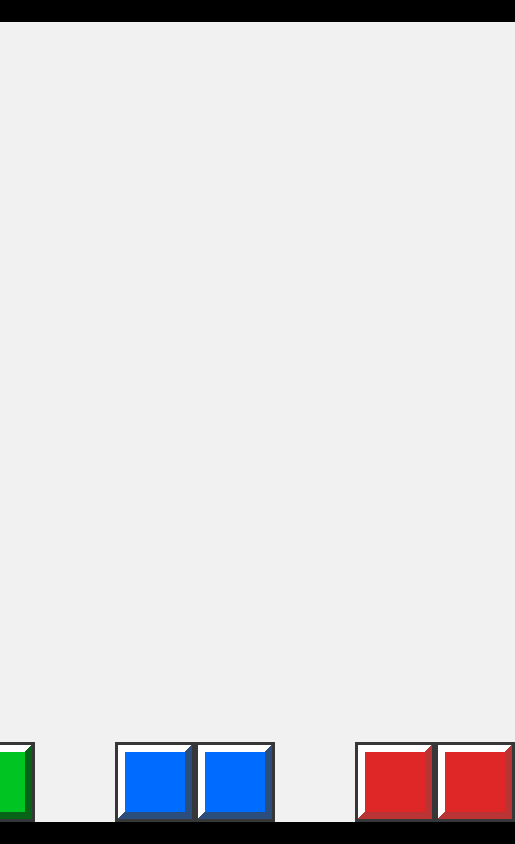
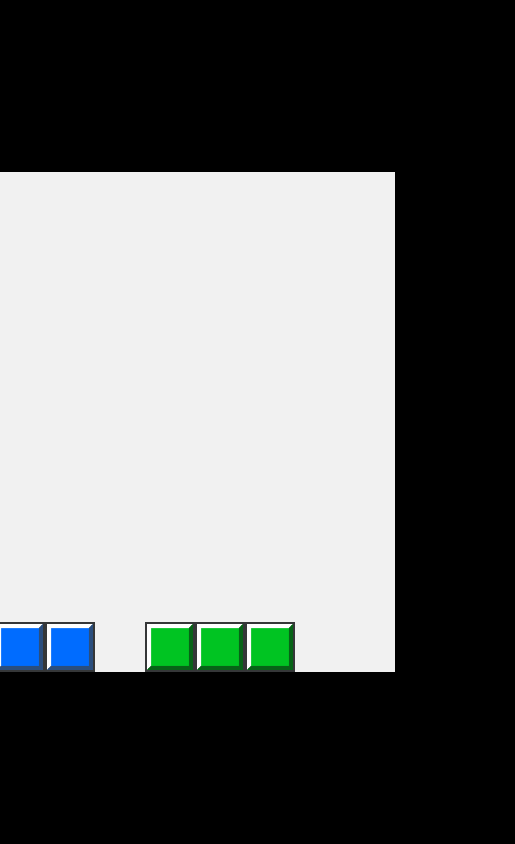
Before and after one commit to aaron-soto/geometry_slider, a plain HTML site: page index.html in a window 390 px wide. Shown: the whole page, 515 px wide, since content can reach past the window. Drawn offline with Linux system fonts and the light colour scheme.

Commit message:
mobile friendly

```diff
--- a/index.js
+++ b/index.js
@@ -1,7 +1,7 @@
 const canvas = document.querySelector('canvas');
 const c = canvas.getContext('2d');
 
-const cellSize = 80;
+const cellSize = 50;
 const rows = 10;
 const cols = 8;
 let isPieceClicked = false;
@@ -49,7 +49,9 @@ class Square {
 				this.image,
 				(isParentDragging ? parentPosition.x : parentInitialPosition.x) +
 					this.idx * cellSize,
-				isParentDragging ? parentPosition.y : parentInitialPosition.y
+				isParentDragging ? parentPosition.y : parentInitialPosition.y,
+				cellSize,
+				cellSize
 			);
 		c.restore();
 
@@ -60,7 +62,9 @@ class Square {
 				this.image,
 				(isParentDragging ? parentPosition.x : parentInitialPosition.x) +
 					this.idx * cellSize,
-				isParentDragging ? parentPosition.y : parentInitialPosition.y
+				isParentDragging ? parentPosition.y : parentInitialPosition.y,
+				cellSize,
+				cellSize
 			);
 		c.restore();
 	}
@@ -70,11 +74,11 @@ const gameBoard = new GameBoard();
 
 let pieces = [];
 
-const piece1 = new Piece(240, 640, 2, 'blue');
-const piece2 = new Piece(0, 640, 2, 'green');
-const piece3 = new Piece(480, 640, 2, 'red');
+const piece1 = new Piece(0, 300, 2, 'blue');
+const piece2 = new Piece(150, 300, 3, 'green');
+// const piece3 = new Piece(480, 640, 2, 'red');
 
-pieces.push(piece1, piece2, piece3);
+pieces.push(piece1, piece2);
 
 function animate() {
 	requestAnimationFrame(animate);
--- a/js/classes/Piece.js
+++ b/js/classes/Piece.js
@@ -149,9 +149,6 @@ class Piece {
 			} else if (xTemp + this.width * cellSize > canvas.width) {
 				this.position.x = canvas.width - this.width * cellSize;
 			} else {
-				this.position.x = xTemp;
-			}
-
 				let bounds = this.getClosest(this.initialPosition.x);
 
 				if (xTemp < bounds[0]) {
@@ -165,6 +162,7 @@ class Piece {
 						this.isTouchingSide = false;
 					} else {
 						this.position.x = xTemp;
+					}
 				}
 			}
 		}
--- a/style.css
+++ b/style.css
@@ -17,4 +17,5 @@ canvas {
 	image-rendering: -webkit-crisp-edges;
 	image-rendering: pixelated;
 	image-rendering: crisp-edges;
+	max-width: 400px;
 }
```
Lines whose indentation alone changed are shown as unchanged.
